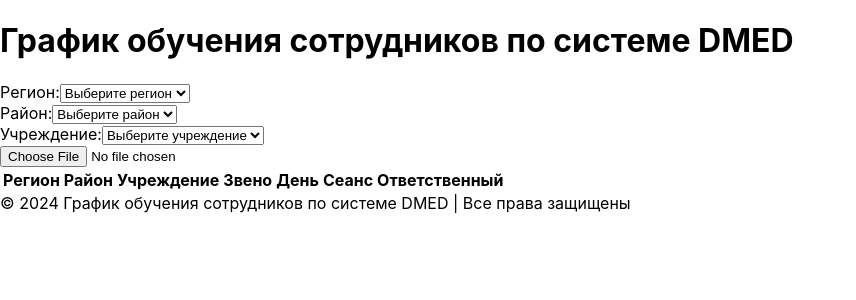
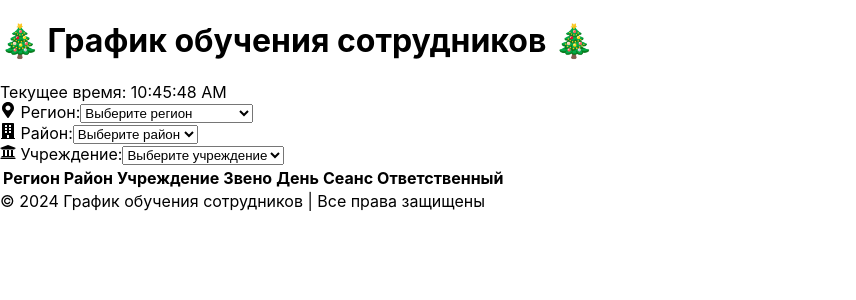
Before and after one commit to amrilloevabdullojon/dmed-schedule, a React (Create React App) app: page / in a window 1280 px wide. Shown: the top 300 px of the page, without its empty margins (0-856 px from the left). Built offline with nearby package versions, Linux system fonts and the light colour scheme.

Commit message:
stable_build_1

```diff
--- a/package.json
+++ b/package.json
@@ -6,6 +6,7 @@
     "cra-template": "1.2.0",
     "react": "^19.0.0",
     "react-dom": "^19.0.0",
+    "react-icons": "^5.4.0",
     "react-scripts": "5.0.1",
     "web-vitals": "^4.2.4",
     "xlsx": "^0.18.5"
--- a/src/App.js
+++ b/src/App.js
@@ -1,7 +1,7 @@
 import React, { useState, useEffect } from 'react';
-import * as XLSX from 'xlsx';
 import 'tailwindcss/tailwind.css';
-
+import { FaMapMarkerAlt, FaBuilding, FaUniversity } from 'react-icons/fa';
+import './style.css';
 const App = () => {
     const [regions, setRegions] = useState([]);
     const [districts, setDistricts] = useState([]);
@@ -11,19 +11,19 @@ const App = () => {
     const [selectedInstitution, setSelectedInstitution] = useState('');
     const [tableData, setTableData] = useState([]);
     const [filteredData, setFilteredData] = useState([]);
+    const [currentTime, setCurrentTime] = useState(new Date().toLocaleTimeString());
 
-    const handleFileUpload = (e) => {
-        const file = e.target.files[0];
-        const reader = new FileReader();
+    const staticData = [
+        { region: "город Ташкент", district: "Алмазарский район", institution: "Центральная больница", level: "Первичное звено", day: "Понедельник", session: "Утренний", responsible: "Иванов И.И." },
+        { region: "город Ташкент", district: "Юнусабадский район", institution: "Школа №1", level: "Школьное звено", day: "Вторник", session: "Дневной", responsible: "Петров П.П." },
+        { region: "Андижанская область", district: "Андижанский район", institution: "Поликлиника №7", level: "Вторичное звено", day: "Среда", session: "Вечерний", responsible: "Сидоров С.С." },
+        { region: "Бухарская область", district: "Бухарский район", institution: "Гимназия №3", level: "Школьное звено", day: "Четверг", session: "Утренний", responsible: "Кузнецов К.К." },
+        { region: "Джизакская область", district: "Зарбдорский район", institution: "Университет №2", level: "Высшее образование", day: "Пятница", session: "Дневной", responsible: "Михайлов М.М." },
+        { region: "Самаркандская область", district: "Самаркандский район", institution: "Центр здоровья", level: "Первичное звено", day: "Суббота", session: "Вечерний", responsible: "Фёдоров Ф.Ф." }
+    ];
 
-        reader.onload = (event) => {
-            const data = new Uint8Array(event.target.result);
-            const workbook = XLSX.read(data, { type: 'array' });
-            const sheetName = workbook.SheetNames[0];
-            const sheet = workbook.Sheets[sheetName];
-            const jsonData = XLSX.utils.sheet_to_json(sheet);
-
-            const formattedData = jsonData.map(row => ({
+    useEffect(() => {
+        const formattedData = staticData.map(row => ({
             region: row.region || '-',
             district: row.district || '-',
             institution: row.institution || '-',
@@ -37,10 +37,13 @@ const App = () => {
 
         const uniqueRegions = [...new Set(formattedData.map(row => row.region))];
         setRegions(uniqueRegions);
-        };
 
-        reader.readAsArrayBuffer(file);
-    };
+        const interval = setInterval(() => {
+            setCurrentTime(new Date().toLocaleTimeString());
+        }, 1000);
+
+        return () => clearInterval(interval);
+    }, []);
 
     useEffect(() => {
         if (selectedRegion) {
@@ -79,29 +82,34 @@ const App = () => {
                     row.district === selectedDistrict &&
                     row.institution === selectedInstitution
             );
-            setFilteredData(result);
+            setFilteredData([]);
+            setTimeout(() => setFilteredData(result), 200);
         } else {
             setFilteredData([]);
         }
     }, [selectedRegion, selectedDistrict, selectedInstitution, tableData]);
 
     return (
-        <div className="font-sans bg-gradient-to-r from-blue-100 to-blue-50 min-h-screen transition-all duration-500 ease-in-out">
-            <header className="bg-blue-700 text-white py-6 shadow-md transition-all duration-500 ease-in-out hover:bg-blue-800">
-                <div className="container mx-auto px-4">
-                    <h1 className="text-3xl font-extrabold">График обучения сотрудников по системе DMED</h1>
+        <div className="font-sans bg-gradient-to-r from-blue-100 to-blue-50 min-h-screen flex flex-col relative">
+            <div className="absolute inset-0 bg-gradient-to-br from-blue-500 via-purple-500 to-pink-500 animate-gradient-background"></div>
+            <header className="bg-gradient-to-r from-blue-800 via-blue-600 to-blue-800 text-white py-8 shadow-lg relative z-10">
+                <div className="container mx-auto px-4 flex justify-between items-center">
+                    <h1 className="text-4xl font-bold">🎄 График обучения сотрудников 🎄</h1>
+                    <div className="text-xl">Текущее время: {currentTime}</div>
                 </div>
             </header>
-            <main className="container mx-auto px-4 py-6">
-                <div className="bg-white shadow-lg rounded-lg p-6 mb-6 transition-shadow duration-300 ease-in-out hover:shadow-xl">
-                    <div className="grid grid-cols-1 md:grid-cols-3 gap-6 mb-6">
+            <main className="container mx-auto px-6 py-8 flex-grow relative z-10">
+                <div className="bg-white shadow-2xl rounded-lg p-8 mb-8">
+                    <div className="grid grid-cols-1 md:grid-cols-3 gap-8 mb-8">
                         <div>
-                            <label htmlFor="region" className="block font-medium text-gray-700 mb-2">Регион:</label>
+                            <label htmlFor="region" className="block font-semibold text-gray-800 mb-2">
+                                <FaMapMarkerAlt className="inline-block mr-2" /> Регион:
+                            </label>
                             <select
                                 id="region"
                                 value={selectedRegion}
                                 onChange={(e) => setSelectedRegion(e.target.value)}
-                                className="w-full px-4 py-2 border border-gray-300 rounded-lg shadow-sm focus:outline-none focus:ring-2 focus:ring-blue-500 transition-all duration-300 ease-in-out"
+                                className="w-full px-4 py-3 border border-gray-300 rounded-lg shadow-md focus:outline-none focus:ring-2 focus:ring-blue-500 transition duration-300"
                             >
                                 <option value="">Выберите регион</option>
                                 {regions.map((region, index) => (
@@ -110,12 +118,14 @@ const App = () => {
                             </select>
                         </div>
                         <div>
-                            <label htmlFor="district" className="block font-medium text-gray-700 mb-2">Район:</label>
+                            <label htmlFor="district" className="block font-semibold text-gray-800 mb-2">
+                                <FaBuilding className="inline-block mr-2" /> Район:
+                            </label>
                             <select
                                 id="district"
                                 value={selectedDistrict}
                                 onChange={(e) => setSelectedDistrict(e.target.value)}
-                                className="w-full px-4 py-2 border border-gray-300 rounded-lg shadow-sm focus:outline-none focus:ring-2 focus:ring-blue-500 transition-all duration-300 ease-in-out"
+                                className="w-full px-4 py-3 border border-gray-300 rounded-lg shadow-md focus:outline-none focus:ring-2 focus:ring-blue-500 transition duration-300"
                             >
                                 <option value="">Выберите район</option>
                                 {districts.map((district, index) => (
@@ -124,12 +134,14 @@ const App = () => {
                             </select>
                         </div>
                         <div>
-                            <label htmlFor="institution" className="block font-medium text-gray-700 mb-2">Учреждение:</label>
+                            <label htmlFor="institution" className="block font-semibold text-gray-800 mb-2">
+                                <FaUniversity className="inline-block mr-2" /> Учреждение:
+                            </label>
                             <select
                                 id="institution"
                                 value={selectedInstitution}
                                 onChange={(e) => setSelectedInstitution(e.target.value)}
-                                className="w-full px-4 py-2 border border-gray-300 rounded-lg shadow-sm focus:outline-none focus:ring-2 focus:ring-blue-500 transition-all duration-300 ease-in-out"
+                                className="w-full px-4 py-3 border border-gray-300 rounded-lg shadow-md focus:outline-none focus:ring-2 focus:ring-blue-500 transition duration-300"
                             >
                                 <option value="">Выберите учреждение</option>
                                 {institutions.map((institution, index) => (
@@ -138,43 +150,38 @@ const App = () => {
                             </select>
                         </div>
                     </div>
-                    <input
-                        type="file"
-                        accept=".xlsx, .xls"
-                        onChange={handleFileUpload}
-                        className="px-4 py-2 border border-gray-300 rounded-lg shadow-sm focus:outline-none focus:ring-2 focus:ring-blue-500 transition-all duration-300 ease-in-out"
-                    />
                 </div>
-                <table className="min-w-full bg-white shadow-lg rounded-lg transition-all duration-300 ease-in-out">
+                <table className="w-full bg-white shadow-xl rounded-lg overflow-hidden relative z-10">
                     <thead className="bg-blue-700 text-white">
                         <tr>
-                            <th className="py-3 px-4 text-left">Регион</th>
-                            <th className="py-3 px-4 text-left">Район</th>
-                            <th className="py-3 px-4 text-left">Учреждение</th>
-                            <th className="py-3 px-4 text-left">Звено</th>
-                            <th className="py-3 px-4 text-left">День</th>
-                            <th className="py-3 px-4 text-left">Сеанс</th>
-                            <th className="py-3 px-4 text-left">Ответственный</th>
+                            <th className="py-4 px-6 text-left">Регион</th>
+                            <th className="py-4 px-6 text-left">Район</th>
+                            <th className="py-4 px-6 text-left">Учреждение</th>
+                            <th className="py-4 px-6 text-left">Звено</th>
+                            <th className="py-4 px-6 text-left">День</th>
+                            <th className="py-4 px-6 text-left">Сеанс</th>
+                            <th className="py-4 px-6 text-left">Ответственный</th>
                         </tr>
                     </thead>
                     <tbody>
                         {filteredData.map((row, index) => (
-                            <tr key={index} className={index % 2 === 0 ? "bg-gray-100" : "bg-white transition-all duration-300 ease-in-out hover:bg-blue-50"}>
-                                <td className="py-3 px-4">{row.region}</td>
-                                <td className="py-3 px-4">{row.district}</td>
-                                <td className="py-3 px-4">{row.institution}</td>
-                                <td className="py-3 px-4">{row.level}</td>
-                                <td className="py-3 px-4">{row.day}</td>
-                                <td className="py-3 px-4">{row.session}</td>
-                                <td className="py-3 px-4">{row.responsible}</td>
+                            <tr key={index} className={index % 2 === 0 ? "bg-gray-100" : "bg-white transition duration-300 hover:bg-blue-50"}>
+                                <td className="py-4 px-6">{row.region}</td>
+                                <td className="py-4 px-6">{row.district}</td>
+                                <td className="py-4 px-6">{row.institution}</td>
+                                <td className="py-4 px-6">{row.level}</td>
+                                <td className="py-4 px-6">{row.day}</td>
+                                <td className="py-4 px-6">{row.session}</td>
+                                <td className="py-4 px-6">{row.responsible}</td>
                             </tr>
                         ))}
                     </tbody>
                 </table>
             </main>
-            <footer className="bg-blue-700 text-white py-4 transition-all duration-300 ease-in-out hover:bg-blue-800">
+            <div className="absolute inset-0 bg-gradient-to-br from-blue-500 via-purple-500 to-pink-500 animate-gradient-background"></div>
+            <footer className="bg-gradient-to-r from-blue-800 to-blue-700 text-white py-6 mt-auto relative z-10">
                 <div className="container mx-auto px-4 text-center">
-                    &copy; 2024 График обучения сотрудников по системе DMED | Все права защищены
+                    &copy; 2024 График обучения сотрудников | Все права защищены
                 </div>
             </footer>
         </div>
--- /dev/null
+++ b/src/style.css
@@ -0,0 +1,16 @@
+@keyframes gradientBackground {
+    0% {
+        background-position: 0% 50%;
+    }
+    50% {
+        background-position: 100% 50%;
+    }
+    100% {
+        background-position: 0% 50%;
+    }
+}
+
+.animate-gradient-background {
+    background-size: 200% 200%;
+    animation: gradientBackground 10s ease infinite;
+}
```
Also changed, not shown: 1 other file (tests, documents, lock files or other folders). Lines whose indentation alone changed are shown as unchanged.
